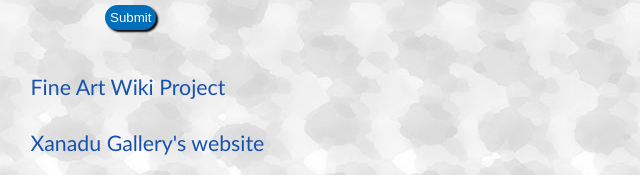
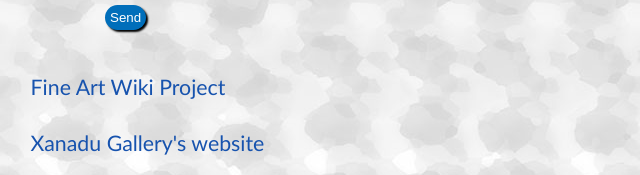
Before and after one commit to amymartinartist/amy-gallery, a plain HTML site: page contact.html in a window 1280 px wide. Shown: the part 636-811 px from the top of the page, 0-640 px from the left. Drawn offline with Linux system fonts and the light colour scheme; a web font is replaced by a local one.

Commit message:
form fix 2

```diff
--- a/contact.html
+++ b/contact.html
@@ -49,7 +49,7 @@
 
 
 
-     <a class="email"><input class="button" type="submit" value="Submit"></a></h5>
+     <a class="email"><input class="button" type="submit" value="Send"></a></h5>
 </form>
 <p></p>
 <p><a href="http://www.wikigallery.org/wiki/Main_Page">Fine Art Wiki Project</a></p>
```
